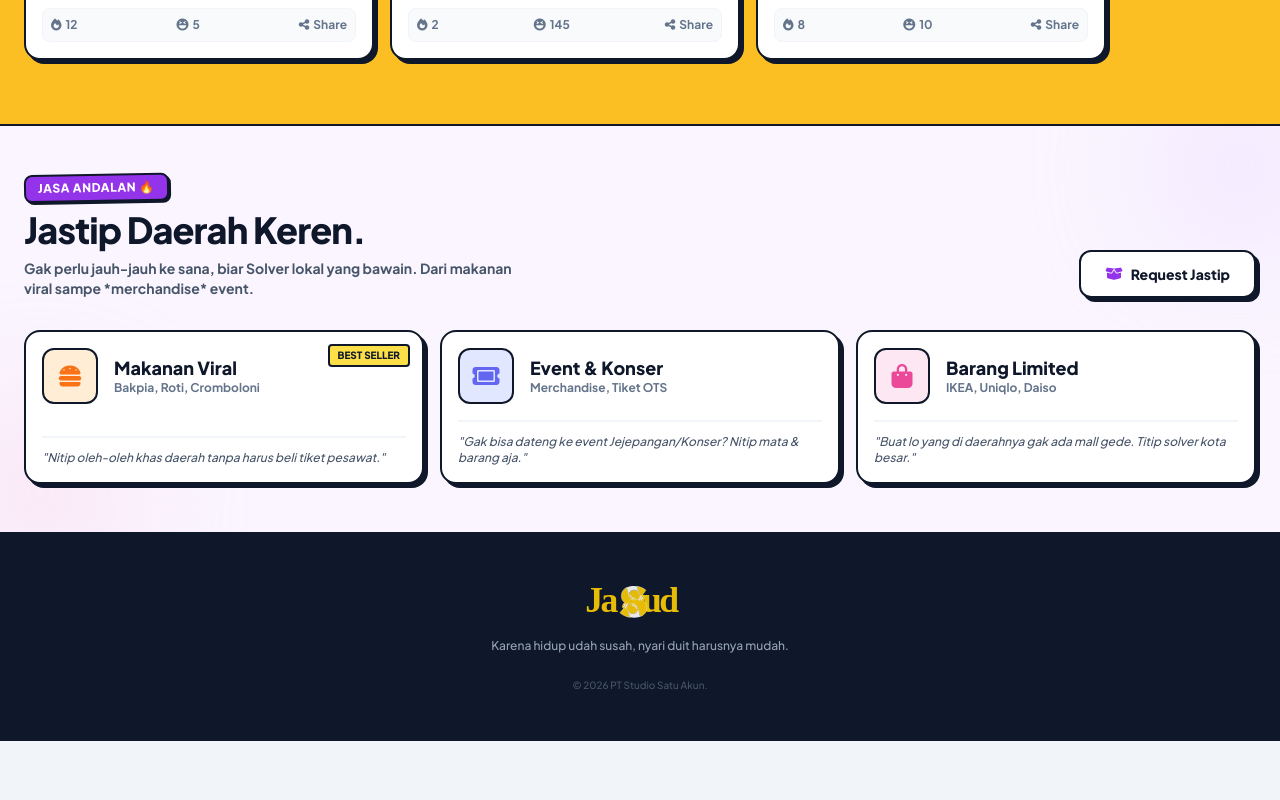
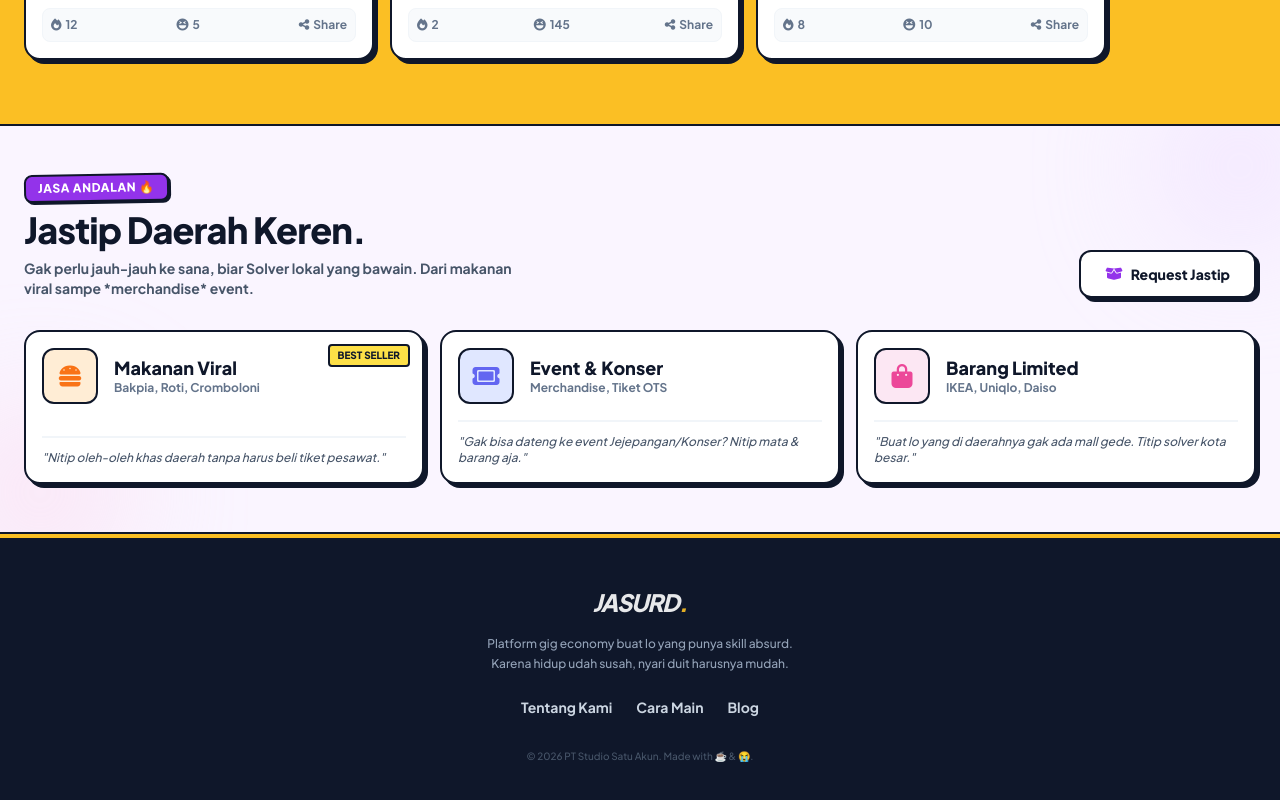
Before and after one commit to jasurddev/jasurd-official, a Next.js app: page / in a window 1280 px wide. Shown: the part 1708-2508 px from the top of the page. Before the commit the page ends 2449 px from the top, so only its background shows below. Built offline with nearby package versions, Linux system fonts and the light colour scheme; no server answers; the database is empty.

Commit message:
Feat: Add About Us Page & Update Footer

```diff
--- a/components/layout/Footer.tsx
+++ b/components/layout/Footer.tsx
@@ -1,28 +1,28 @@
 import Link from "next/link";
-import Image from "next/image"; // Wajib import Image
 
 const Footer = () => {
   return (
-    <footer className="bg-slate-900 text-white py-12 text-center mt-auto">
+    <footer className="bg-slate-900 text-white py-12 text-center mt-auto border-t-4 border-accent">
       <div className="max-w-7xl mx-auto px-6 flex flex-col items-center">
-
-        {/* Logo Image (Pakai logo.svg untuk background gelap) */}
+        {/* Logo Placeholder */}
         <Link href="/" className="mb-4 opacity-90 hover:opacity-100 transition-opacity inline-block">
-            <Image
-                src="/logo.svg"
-                alt="JASURD Logo"
-                width={120}
-                height={40}
-                className="h-8 md:h-10 w-auto object-contain"
-            />
+            <span className="font-black text-2xl tracking-tighter italic text-white">JASURD<span className="text-accent">.</span></span>
         </Link>
 
-        <p className="text-slate-400 text-xs max-w-md mx-auto font-medium mb-6">
+        <p className="text-slate-400 text-xs max-w-md mx-auto font-medium mb-6 leading-relaxed">
+          Platform gig economy buat lo yang punya skill absurd. <br/>
           Karena hidup udah susah, nyari duit harusnya mudah.
         </p>
 
+        {/* Footer Links */}
+        <div className="flex gap-6 mb-8 text-sm font-bold text-slate-300">
+          <Link href="/about" className="hover:text-white hover:underline decoration-accent decoration-2 underline-offset-4 transition">Tentang Kami</Link>
+          <Link href="/how-to" className="hover:text-white hover:underline decoration-accent decoration-2 underline-offset-4 transition">Cara Main</Link>
+          <Link href="/insight" className="hover:text-white hover:underline decoration-accent decoration-2 underline-offset-4 transition">Blog</Link>
+        </div>
+
         <p className="text-slate-600 text-[10px] font-medium">
-          © {new Date().getFullYear()} PT Studio Satu Akun.
+          © {new Date().getFullYear()} PT Studio Satu Akun. Made with ☕ & 😭.
         </p>
       </div>
     </footer>
```
